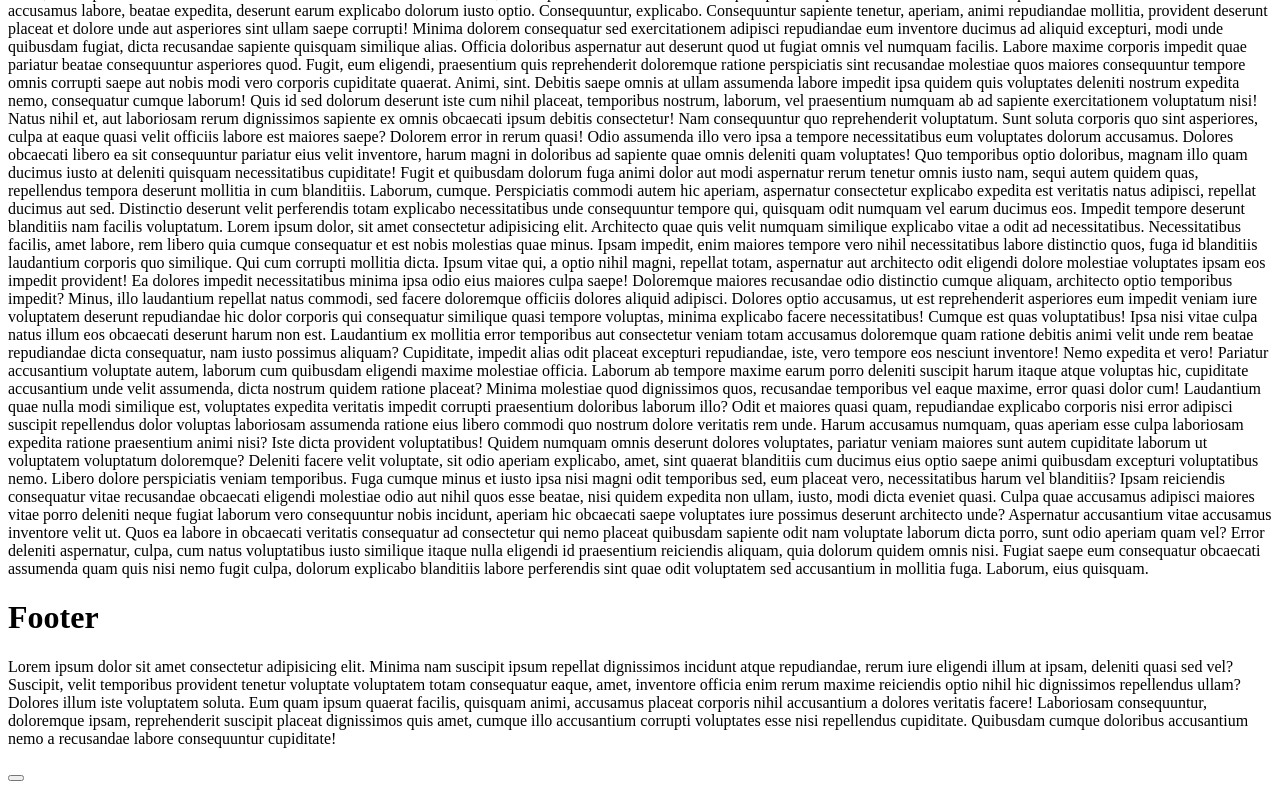
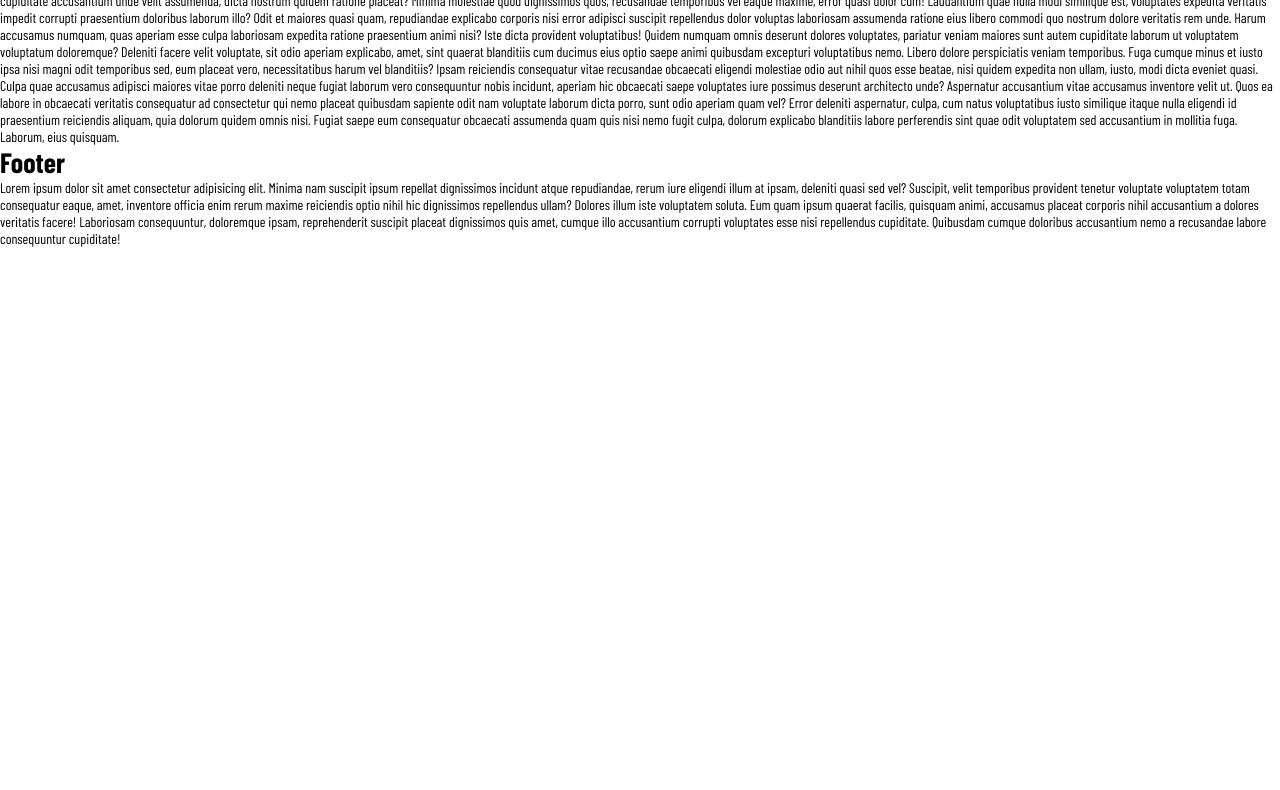
Before and after one commit to mizan42047/hamburger, a plain HTML site: page index.html in a window 1280 px wide. Shown: the part 614-1404 px from the top of the page. After the commit the page ends 861 px from the top, so only its background shows below. Drawn offline with nearby package versions, Linux system fonts and the light colour scheme; the site is published under a folder, as on GitHub Pages, so addresses that start at the root find nothing; a web font is replaced by a local one.

Commit message:
Update index.html

```diff
--- a/index.html
+++ b/index.html
@@ -7,15 +7,15 @@
   <meta name="viewport" content="width=device-width, initial-scale=1.0" />
   <title>Single Page</title>
 
-  <script type="module" crossorigin src="/assets/index-db15ddf6.js"></script>
-  <link rel="stylesheet" href="/assets/index-e9bde02b.css">
+  <script type="module" crossorigin src="./assets/index-db15ddf6.js"></script>
+  <link rel="stylesheet" href="./assets/index-e9bde02b.css">
 </head>
 
 <body>
   <header class="header">
     <nav class="header-navbar">
       <div class="header-logo">
-        <img class="header-logo-img" src="/assets/javascript-8dac5379.svg" alt="Javascript">
+        <img class="header-logo-img" src="./assets/javascript-8dac5379.svg" alt="Javascript">
       </div>
       <div class="header-menu-btn">
         <span class="header-menu-btn-icon"></span>
```
